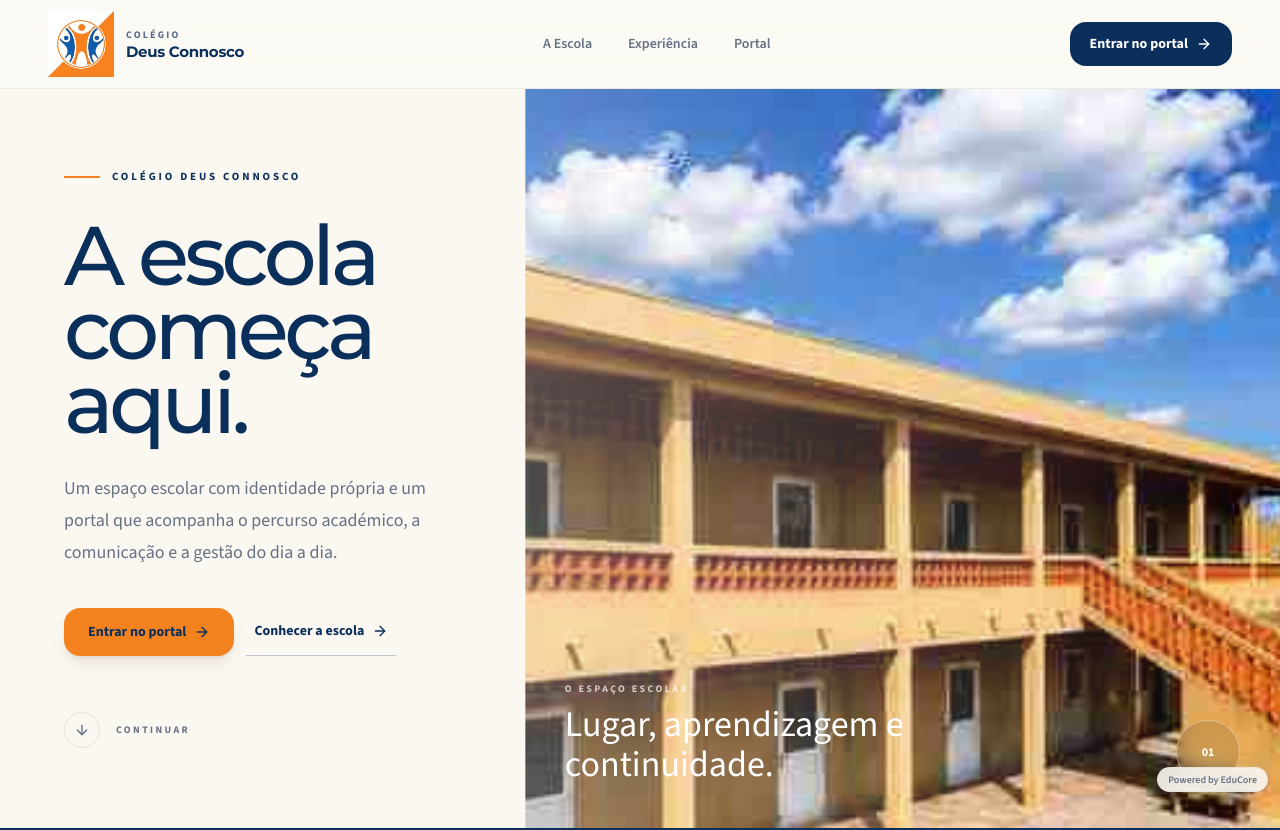
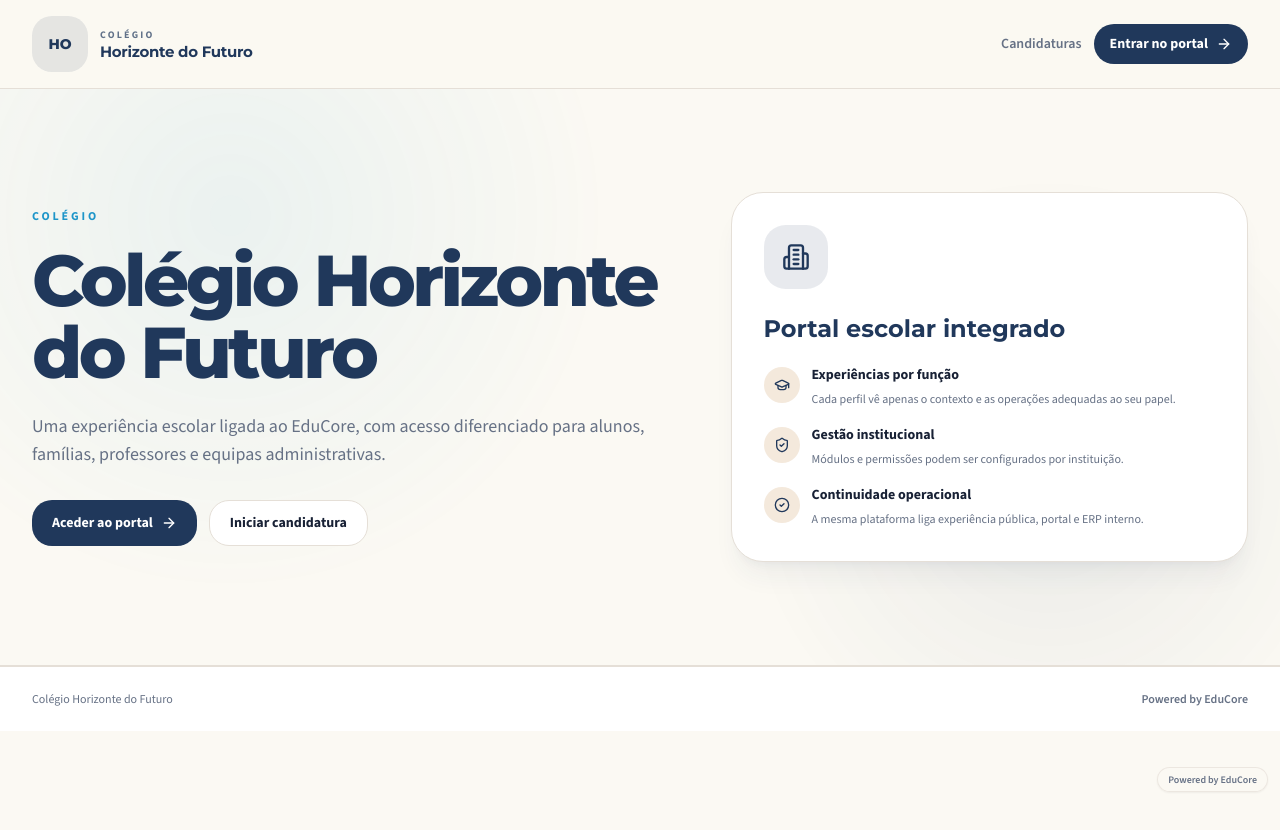
Before and after one commit to rightware-corporations/educore-colegio-horizonte-do-futuro, a React (Vite) app in the folder frontend/: page / in a window 1280 px wide. Shown: the top 830 px of the page. After the commit the page ends 800 px from the top, so only its background shows below. Built offline with nearby package versions, Linux system fonts and the light colour scheme.

Commit message:
Neutralize imported base for Horizonte do Futuro

```diff
--- a/frontend/src/data/tenants.ts
+++ b/frontend/src/data/tenants.ts
@@ -1,6 +1,3 @@
-import schoolLogo from '@/assets/brand/colegio-deus-connosco-logo.png';
-import schoolMark from '@/assets/brand/colegio-deus-connosco-mark.png';
-import { PASCOA_LOGO } from '@/tenants/colegio-pascoa/media/pascoa_logo';
 import type { TenantConfig, TenantModule } from '@/types/tenant';
 import type { UserRole } from '@/types/roles';
 
@@ -33,55 +30,21 @@ export const CORE_TENANT_MODULES: TenantModule[] = [
 
 export const DEFAULT_TENANTS: TenantConfig[] = [
   {
-    id: 'tenant-cdc-001',
-    slug: 'colegio-deus-connosco',
+    id: 'tenant-horizonte-do-futuro-001',
+    slug: 'colegio-horizonte-do-futuro',
     status: 'active',
-    legalName: 'Colégio Deus Connosco',
+    legalName: 'Colégio Horizonte do Futuro',
     countryCode: 'MZ',
     locale: 'pt-MZ',
     timezone: 'Africa/Maputo',
     currency: 'MZN',
     branding: {
-      displayName: 'Colégio Deus Connosco',
-      shortName: 'Deus Connosco',
+      displayName: 'Colégio Horizonte do Futuro',
+      shortName: 'Horizonte do Futuro',
       descriptor: 'Colégio',
-      logo: schoolLogo,
-      mark: schoolMark,
-      favicon: schoolMark,
-      primaryHsl: '213 78% 20%',
-      accentHsl: '28 91% 54%',
-      sidebarHsl: '213 78% 20%',
-      experiencePreset: 'editorial',
-    },
-    enabledRoles: ALL_TENANT_ROLES,
-    enabledModules: CORE_TENANT_MODULES,
-    publicExperience: {
-      landingEnabled: true,
-      applicationsEnabled: true,
-      commerceEnabled: false,
-      poweredByEduCore: true,
-    },
-    createdAt: '2026-09-16T00:00:00.000Z',
-  },
-  {
-    id: 'tenant-pascoa-002',
-    slug: 'colegio-pascoa',
-    status: 'active',
-    legalName: 'Colégio Páscoa',
-    countryCode: 'MZ',
-    locale: 'pt-MZ',
-    timezone: 'Africa/Maputo',
-    currency: 'MZN',
-    branding: {
-      displayName: 'Colégio Páscoa',
-      shortName: 'Páscoa',
-      descriptor: 'Colégio',
-      logo: PASCOA_LOGO,
-      mark: PASCOA_LOGO,
-      favicon: PASCOA_LOGO,
-      primaryHsl: '158 100% 30%',
-      accentHsl: '355 100% 45%',
-      sidebarHsl: '158 63% 20%',
+      primaryHsl: '215 48% 24%',
+      accentHsl: '198 75% 45%',
+      sidebarHsl: '215 48% 18%',
       experiencePreset: 'modern',
     },
     enabledRoles: ALL_TENANT_ROLES,
@@ -92,6 +55,6 @@ export const DEFAULT_TENANTS: TenantConfig[] = [
       commerceEnabled: false,
       poweredByEduCore: true,
     },
-    createdAt: '2026-09-17T00:00:00.000Z',
+    createdAt: '2026-10-19T00:00:00.000Z',
   },
 ];
```
